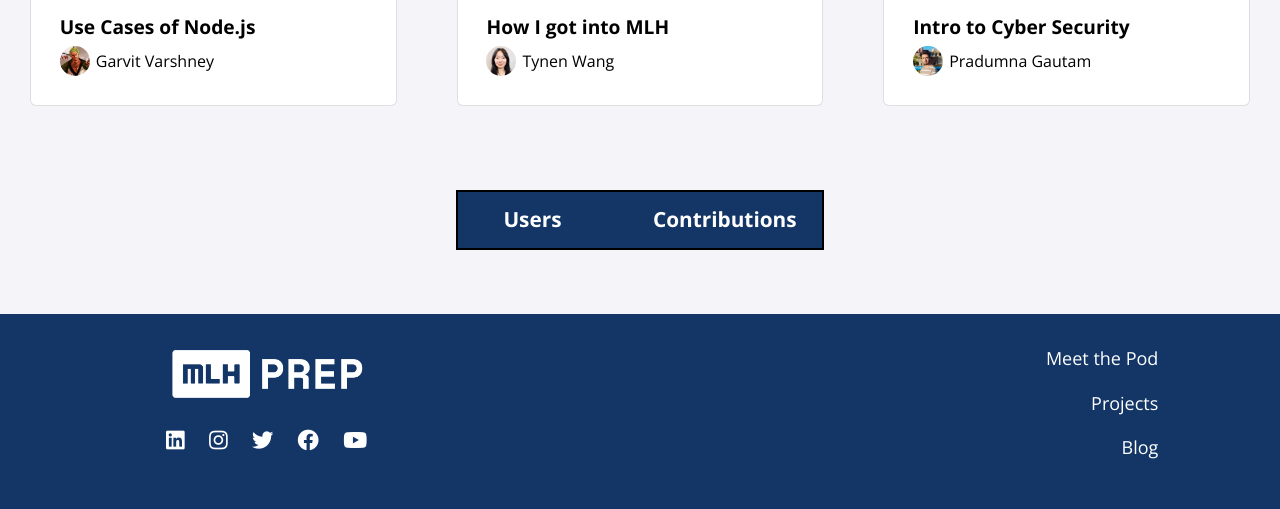
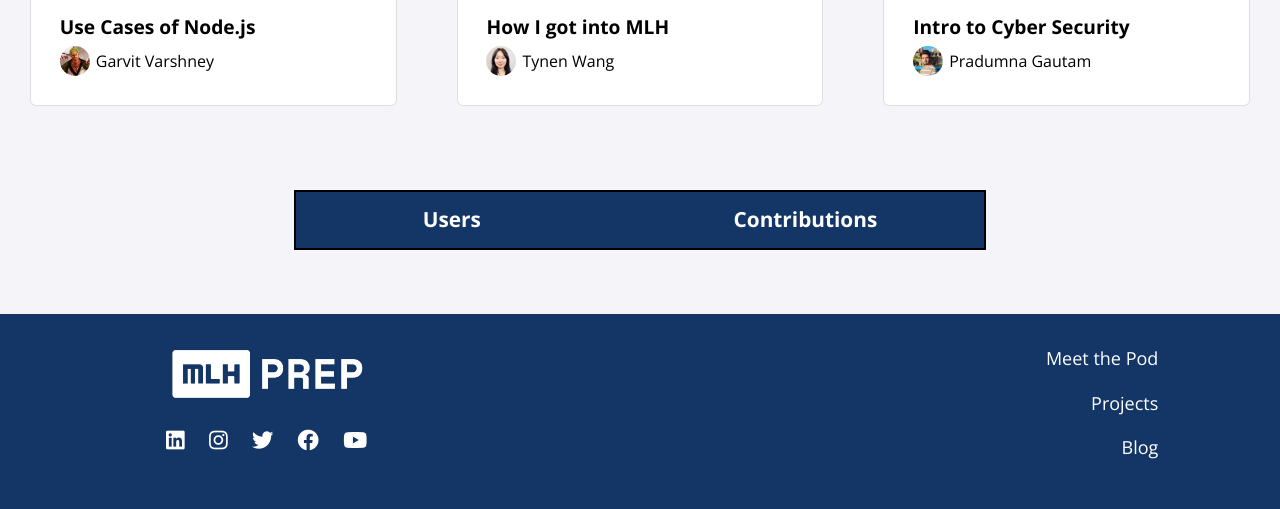
Before and after one commit to MLH-Fellowship/prep-portfolio-23.MAR.PREP.1, a Jekyll site: the page built from index.html, in a window 1280 px wide. Shown: the part 1652-2161 px from the top of the page. Built offline with Jekyll 4.4.1, drawn with Linux system fonts in a browser that asks for light colours; nearby versions of some CDN libraries.

Commit message:
Added media queries to make the table mobile-friendly

```diff
--- a/_sass/table.scss
+++ b/_sass/table.scss
@@ -4,6 +4,7 @@
     text-align: center;
     margin: 5%;
 }
+
 tr{
     flex-wrap: nowrap;
     display: flex;
@@ -12,6 +13,7 @@
     gap: 20px;
     border: 1px solid lightgray;
 }
+
 td{
     display: flex;
     justify-content: center;
@@ -20,9 +22,11 @@
     text-align: center;
     flex-wrap: nowrap;
 }
+
 th{
     margin-left: 20px;
 }
+
 .leadership-board {
     background-color: white;
     width: 32%;
@@ -33,6 +37,7 @@
     flex-direction: column;
 
 }
+
 .table-head{
     display: flex;
     justify-content: space-around;
@@ -63,3 +68,21 @@
 .fellowRow:hover{
     background-color: lightgray;
 }
+
+@media only screen and (min-width: 1401px) {
+    .leadership-board {
+        width: 32%;
+    }
+}
+
+@media only screen and (min-width: 701px) {
+    .leadership-board {
+        width: 60%;
+    }
+}
+
+@media only screen and (max-width: 700px) {
+    .leadership-board {
+        width: 80%;
+    }
+}
```
